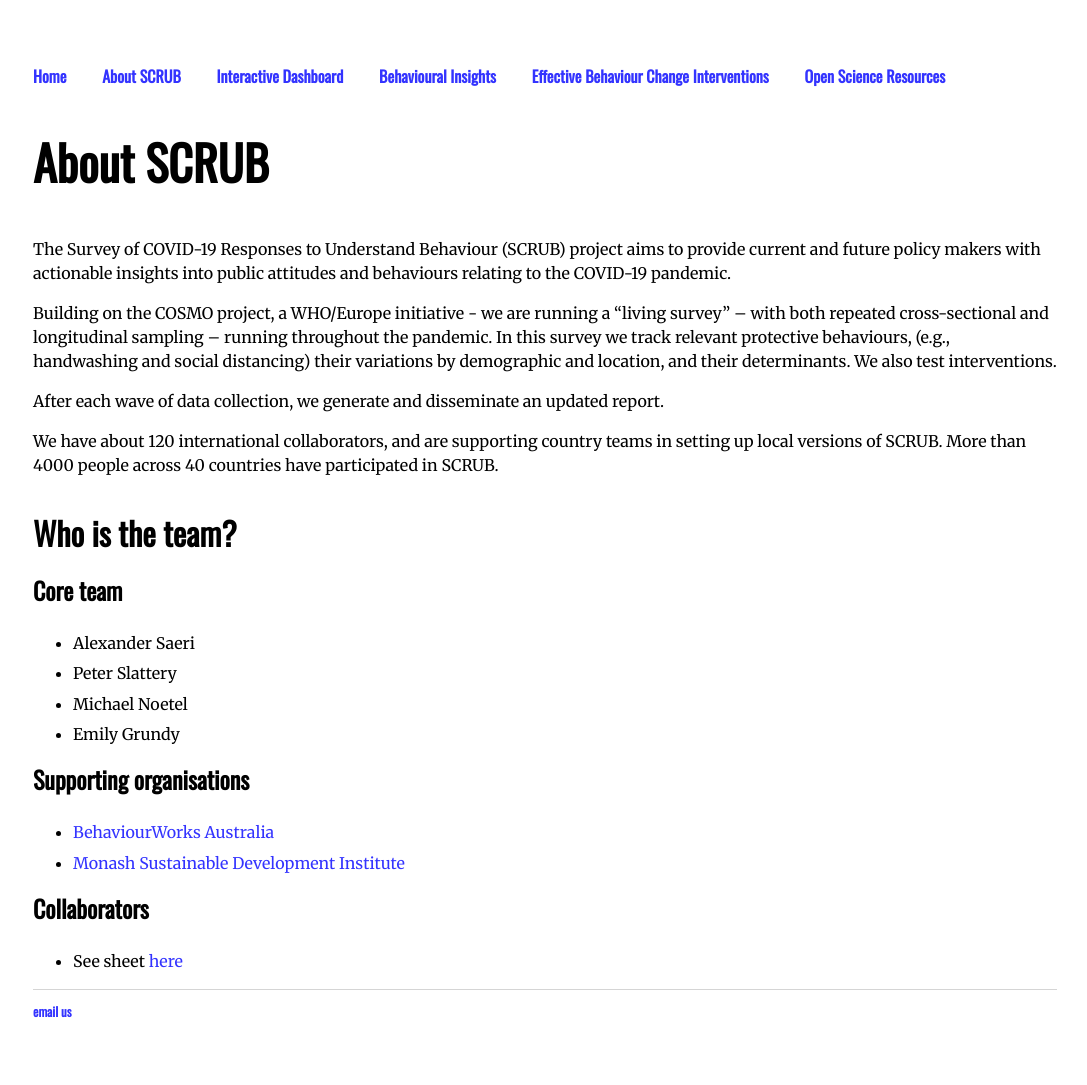
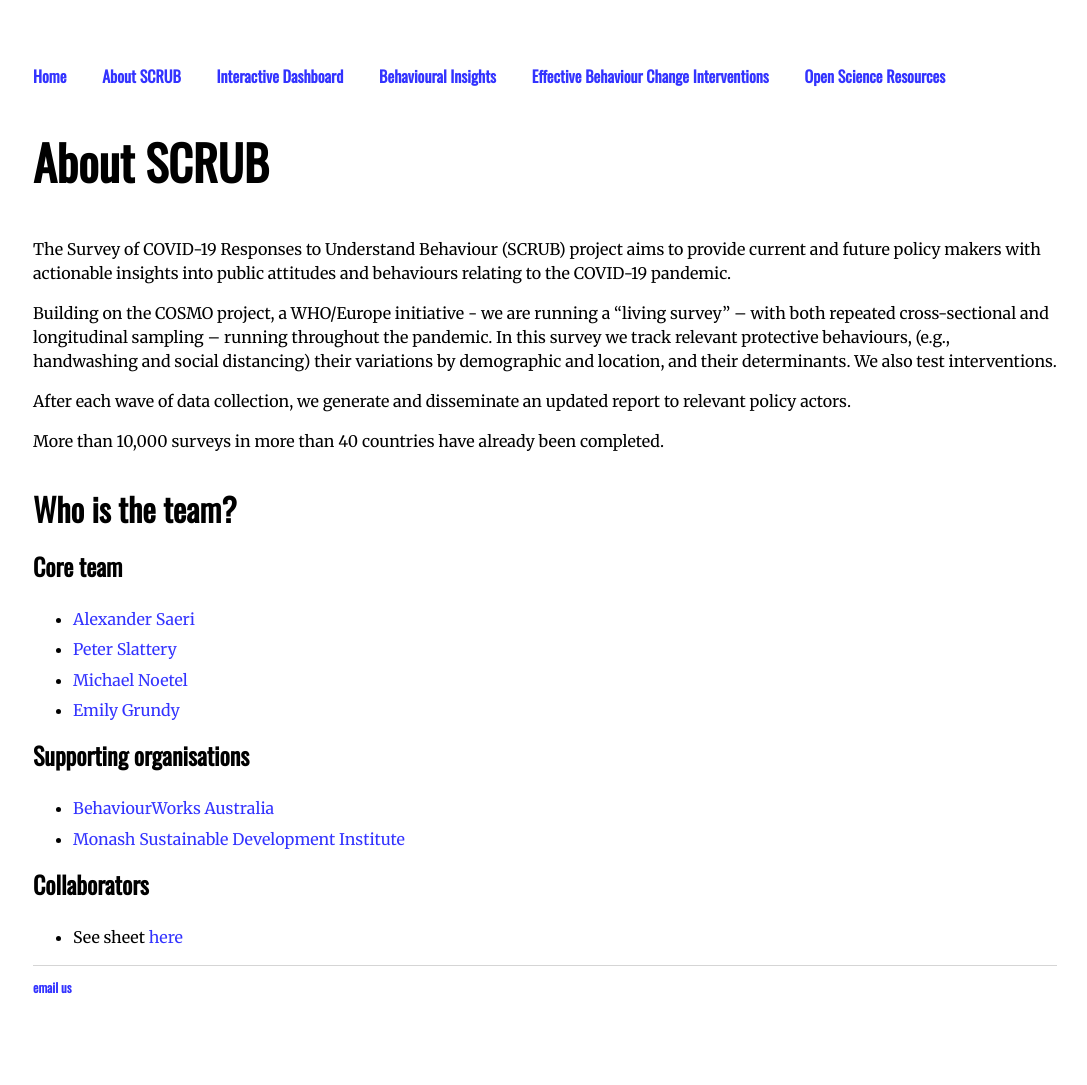
Before and after one commit to aksaeri/scrub, a Jekyll site: the page built from pages/about.md, in a window 1280 px wide. Shown: the whole page, without its empty margins (95-1182 px from the left). Built offline with Jekyll 4.4.1, drawn with Linux system fonts in a browser that asks for light colours; after the commit the page ends 1061 px from its top, so only the background shows below that.

Commit message:
Update about.md

```diff
--- a/pages/about.md
+++ b/pages/about.md
@@ -10,18 +10,18 @@ The Survey of COVID-19 Responses to Understand Behaviour (SCRUB) project aims to
 
 Building on the COSMO project, a WHO/Europe initiative - we are running a "living survey" -- with both repeated cross-sectional and longitudinal sampling -- running throughout the pandemic. In this survey we track relevant protective behaviours, (e.g., handwashing and social distancing) their variations by demographic and location, and their determinants. We also test interventions.
 
-After each wave of data collection, we generate and disseminate an updated report.
+After each wave of data collection, we generate and disseminate an updated report to relevant policy actors.
 
-We have about 120 international collaborators, and are supporting country teams in setting up local versions of SCRUB. More than 4000 people across 40 countries have participated in SCRUB.
+More than 10,000 surveys in more than 40 countries have already been completed.
 
 ## Who is the team?
 
 ### Core team
 
-- Alexander Saeri
-- Peter Slattery
-- Michael Noetel
-- Emily Grundy
+- [Alexander Saeri](https://www.linkedin.com/in/aksaeri/)
+- [Peter Slattery](https://www.linkedin.com/in/peterslattery1/)
+- [Michael Noetel](https://www.linkedin.com/in/mnoetel/)
+- [Emily Grundy](https://www.linkedin.com/in/emily-grundy/)
 
 ### Supporting organisations
 
```
